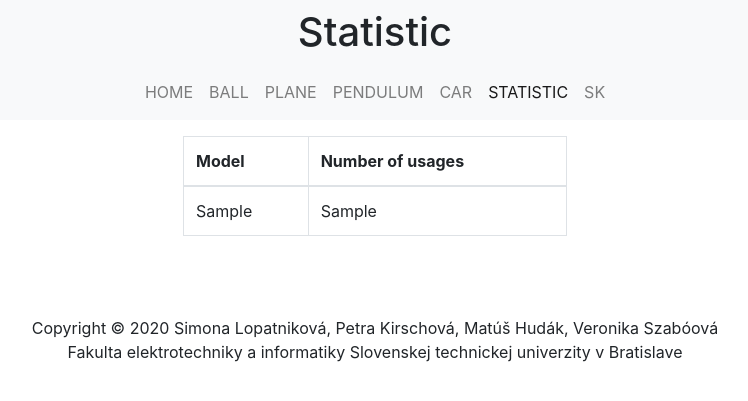
After one commit to kirschovapetra/B-WEBTECH2-projekt, a PHP site: page /statistika_english.php in a window 1280 px wide. The commit adds this page. Shown: the top 401 px of the page, without its empty margins (265-1013 px from the left). Run offline with PHP 8.4, Linux system fonts and the light colour scheme; tables that the repository leaves empty or names only in its code hold one stand-in row (values such as "Sample post").

Commit message:
Simona - statistika + email

```diff
--- a/ballbeam.php
+++ b/ballbeam.php
@@ -37,6 +37,7 @@ $valid = ($key === $apiKey);
                     <li class="nav-item"><a href="plane.php" class="nav-link">LIETADLO</a></li>
                     <li class="nav-item"><a href="pendulum.php" class="nav-link">KYVADLO</a></li>
                     <li class="nav-item"><a href="damping.php" class="nav-link">AUTO</a></li>
+                    <li class="nav-item"><a href="statistika.php" class="nav-link">ŠTATISTIKA</a></li>
                     <li class="nav-item"><a href="ballbeam_english.php" class="nav-link">EN</a></li>
                 </ul>
             </nav>
--- a/ballbeam_english.php
+++ b/ballbeam_english.php
@@ -36,6 +36,7 @@ $valid = ($key === $apiKey);
                     <li class="nav-item"><a href="plane_english.php" class="nav-link">PLANE</a></li>
                     <li class="nav-item"><a href="pendulum_english.php" class="nav-link">PENDULUM</a></li>
                     <li class="nav-item"><a href="damping_english.php" class="nav-link">CAR</a></li>
+                    <li class="nav-item"><a href="statistika_english.php" class="nav-link">STATISTIC</a></li>
                     <li class="nav-item"><a href="ballbeam.php" class="nav-link">SK</a></li>
                 </ul>
             </nav>
--- a/damping.php
+++ b/damping.php
@@ -34,6 +34,7 @@ $valid = ($key === $apiKey);
             <li class="nav-item"><a href="plane.php" class="nav-link">LIETADLO</a></li>
             <li class="nav-item"><a href="pendulum.php" class="nav-link">KYVADLO</a></li>
             <li class="active nav-item"><a href="damping.php" class="nav-link">AUTO</a></li>
+            <li class="nav-item"><a href="statistika.php" class="nav-link">ŠTATISTIKA</a></li>
             <li class="nav-item"><a href="damping_english.php" class="nav-link">EN</a></li>
         </ul>
     </nav>
--- a/damping_english.php
+++ b/damping_english.php
@@ -35,6 +35,7 @@ $valid = ($key === $apiKey);
             <li class="nav-item"><a href="plane_english.php" class="nav-link">PLANE</a></li>
             <li class="nav-item"><a href="pendulum_english.php" class="nav-link">PENDULUM</a></li>
             <li class="active nav-item"><a href="damping_english.php" class="nav-link">CAR</a></li>
+            <li class="nav-item"><a href="statistika_english.php" class="nav-link">STATISTIC</a></li>
             <li class="nav-item"><a href="damping.php" class="nav-link">SK</a></li>
         </ul>
     </nav>
--- a/index.php
+++ b/index.php
@@ -30,6 +30,7 @@ require "config.php";
                     <li class="nav-item"><a href="plane.php" class="nav-link">LIETADLO</a></li>
                     <li class="nav-item"><a href="pendulum.php" class="nav-link">KYVADLO</a></li>
                     <li class="nav-item"><a href="damping.php" class="nav-link">AUTO</a></li>
+                    <li class="nav-item"><a href="statistika.php" class="nav-link">ŠTATISTIKA</a></li>
                     <li class="nav-item"><a href="index_english.php" class="nav-link">EN</a></li>
                 </ul>
             </nav>
--- a/index_english.php
+++ b/index_english.php
@@ -29,6 +29,7 @@ require "config.php";
                     <li class="nav-item"><a href="plane_english.php" class="nav-link">PLANE</a></li>
                     <li class="nav-item"><a href="pendulum_english.php" class="nav-link">PENDULUM</a></li>
                     <li class="nav-item"><a href="damping_english.php" class="nav-link">CAR</a></li>
+                    <li class="nav-item"><a href="statistika_english.php" class="nav-link">STATISTIC</a></li>
                     <li class="nav-item"><a href="index.php" class="nav-link">SK</a></li>
                 </ul>
             </nav>
--- a/js_scripts/pendulum_scripts.js
+++ b/js_scripts/pendulum_scripts.js
@@ -119,7 +119,7 @@ function spracovanieR() {
             $('#positionInput').tooltip({trigger: "manual"}).tooltip('hide');
 
             $.get({
-                url: ADRESA_API + "?type=pendulum&position=" + r + "&newInput=" + JSON.stringify(newInput)+"&apiKey=1234",
+                url: ADRESA_API + "?type=pendulum&position=" + r + "&newInput=" + JSON.stringify(newInput)+"&apiKey=" + apiKey,
                 success: function (data) {
                     // console.log(data);
 
--- a/pendulum.php
+++ b/pendulum.php
@@ -38,6 +38,7 @@ $valid = ($key === $apiKey);
             <li class="nav-item"><a href="plane.php" class="nav-link">LIETADLO</a></li>
             <li class="active nav-item"><a href="pendulum.php" class="nav-link">KYVADLO</a></li>
             <li class="nav-item"><a href="damping.php" class="nav-link">AUTO</a></li>
+            <li class="nav-item"><a href="statistika.php" class="nav-link">ŠTATISTIKA</a></li>
             <li class="nav-item"><a href="pendulum_english.php" class="nav-link">EN</a></li>
         </ul>
     </nav>
--- a/pendulum_english.php
+++ b/pendulum_english.php
@@ -38,6 +38,7 @@ $valid = ($key === $apiKey);
             <li class="nav-item"><a href="plane_english.php" class="nav-link">PLANE</a></li>
             <li class="active nav-item"><a href="pendulum_english.php" class="nav-link">PENDULUM</a></li>
             <li class="nav-item"><a href="damping_english.php" class="nav-link">CAR</a></li>
+            <li class="nav-item"><a href="statistika_english.php" class="nav-link">STATISTIC</a></li>
             <li class="nav-item"><a href="pendulum.php" class="nav-link">SK</a></li>
         </ul>
     </nav>
--- a/plane.php
+++ b/plane.php
@@ -36,6 +36,7 @@ $valid = ($key === $apiKey);
             <li class="active nav-item"><a href="plane.php" class="nav-link">LIETADLO</a></li>
             <li class="nav-item"><a href="pendulum.php" class="nav-link">KYVADLO</a></li>
             <li class="nav-item"><a href="damping.php" class="nav-link">AUTO</a></li>
+            <li class="nav-item"><a href="statistika.php" class="nav-link">ŠTATISTIKA</a></li>
             <li class="nav-item"><a href="plane_english.php" class="nav-link">EN</a></li>
         </ul>
     </nav>
--- a/plane_english.php
+++ b/plane_english.php
@@ -36,6 +36,7 @@ $valid = ($key === $apiKey);
             <li class="active nav-item"><a href="plane_english.php" class="nav-link">PLANE</a></li>
             <li class="nav-item"><a href="pendulum_english.php" class="nav-link">PENDULUM</a></li>
             <li class="nav-item"><a href="damping_english.php" class="nav-link">CAR</a></li>
+            <li class="nav-item"><a href="statistika_english.php" class="nav-link">STATISTIC</a></li>
             <li class="nav-item"><a href="plane.php" class="nav-link">SK</a></li>
         </ul>
     </nav>
--- /dev/null
+++ b/statistika_english.php
@@ -0,0 +1,75 @@
+<!-- statistika-->
+
+<?php
+require "config.php";
+
+?>
+
+<!DOCTYPE html>
+<html lang="en">
+<head>
+    <meta charset="UTF-8" name="viewport" content="width=device-width, initial-scale=1, shrink-to-fit=no">
+    <!-- css -->
+    <link rel="stylesheet" href="https://stackpath.bootstrapcdn.com/bootstrap/4.5.0/css/bootstrap.min.css" integrity="sha384-9aIt2nRpC12Uk9gS9baDl411NQApFmC26EwAOH8WgZl5MYYxFfc+NcPb1dKGj7Sk" crossorigin="anonymous">
+    <link rel="stylesheet" type="text/css" href="style.css">
+
+    <!-- js -->
+    <script src="https://code.jquery.com/jquery-3.5.1.slim.min.js" integrity="sha384-DfXdz2htPH0lsSSs5nCTpuj/zy4C+OGpamoFVy38MVBnE+IbbVYUew+OrCXaRkfj" crossorigin="anonymous"></script>
+    <script src="https://cdn.jsdelivr.net/npm/popper.js@1.16.0/dist/umd/popper.min.js" integrity="sha384-Q6E9RHvbIyZFJoft+2mJbHaEWldlvI9IOYy5n3zV9zzTtmI3UksdQRVvoxMfooAo" crossorigin="anonymous"></script>
+    <script src="https://stackpath.bootstrapcdn.com/bootstrap/4.5.0/js/bootstrap.min.js" integrity="sha384-OgVRvuATP1z7JjHLkuOU7Xw704+h835Lr+6QL9UvYjZE3Ipu6Tp75j7Bh/kR0JKI" crossorigin="anonymous"></script>
+    <title>Statistic</title>
+</head>
+
+<body>
+<header class="navbar-light bg-light">
+    <h1>Statistic</h1>
+    <nav class="navbar navbar-expand-lg navbar-light bg-light justify-content-center">
+        <ul class="nav navbar-nav">
+            <ul class="nav navbar-nav">
+                <li class="nav-item"><a href="index_english.php" class="nav-link">HOME</a></li>
+                <li class="nav-item"><a href="ballbeam_english.php" class="nav-link">BALL</a></li>
+                <li class="nav-item"><a href="plane_english.php" class="nav-link">PLANE</a></li>
+                <li class="nav-item"><a href="pendulum_english.php" class="nav-link">PENDULUM</a></li>
+                <li class="nav-item"><a href="damping_english.php" class="nav-link">CAR</a></li>
+                <li class="active nav-item"><a href="statistika_english.php" class="nav-link">STATISTIC</a></li>
+                <li class="nav-item"><a href="statistika.php" class="nav-link">SK</a></li>
+        </ul>
+    </nav>
+</header>
+
+<div class="d-flex justify-content-center mt-3">
+    <?php
+    $select = "SELECT * FROM statistika";
+    $result = $db->query($select);
+    echo "<div class='tabulka'>";
+    echo "<table class=\"table table-bordered\">";
+    echo "<thead>";
+    echo "<tr>";
+    echo  "<th> Model </th>";
+    echo "<th> Number of usages </th>";
+    echo "</tr>";
+    echo "</thead>";
+    echo "<tbody>";
+    foreach ($result as $row){
+        echo "<tr>";
+        echo  "<td> ".$row["en"]." </td>";
+        echo "<td> ".$row["pocet"]." </td>";
+        echo "</tr>";
+    }
+    echo "</tbody>";
+    echo "</table>";
+    echo "</div>";
+
+    ?>
+</div>
+
+<footer class="page-footer font-small mt-5">
+    <div class="footer-copyright text-center py-3">
+        Copyright &copy; 2020 Simona Lopatniková, Petra Kirschová, Matúš Hudák, Veronika Szabóová<br>
+        Fakulta elektrotechniky a informatiky Slovenskej technickej univerzity v Bratislave
+    </div>
+</footer>
+
+</body>
+
+</html>
--- a/style.css
+++ b/style.css
@@ -28,3 +28,16 @@ nav {
 .valid-key-show {
     visibility: hidden;
 }
+
+.tabulka{
+    margin-left: auto;
+    margin-right: auto;
+    width: 30%;
+}
+
+.centrovanie{
+    margin-left: auto;
+    margin-right: auto;
+    display: block;
+    width: 7em;
+}
```
Also changed, not shown: octave/api.php (+14 -0 lines), posliMail.php (added, +22 -0 lines), statistika.php (added, +109 -0 lines).
